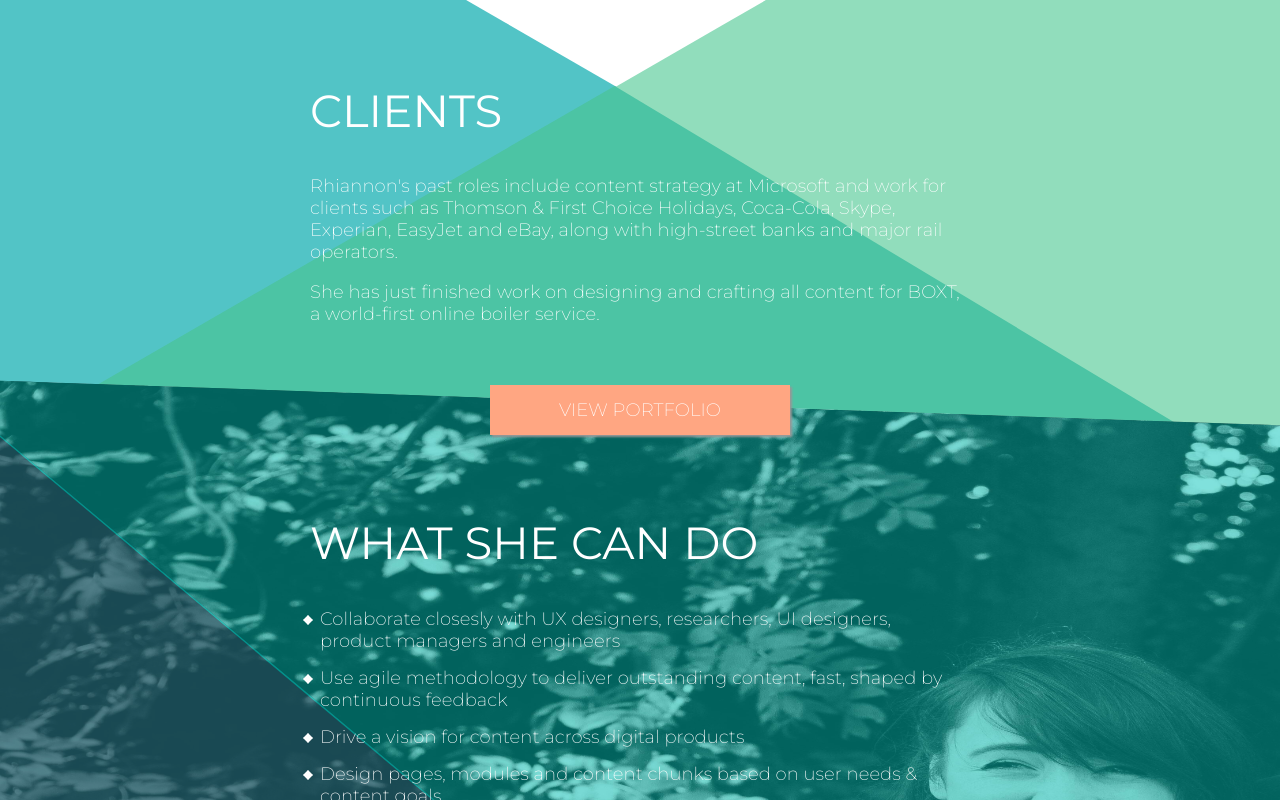
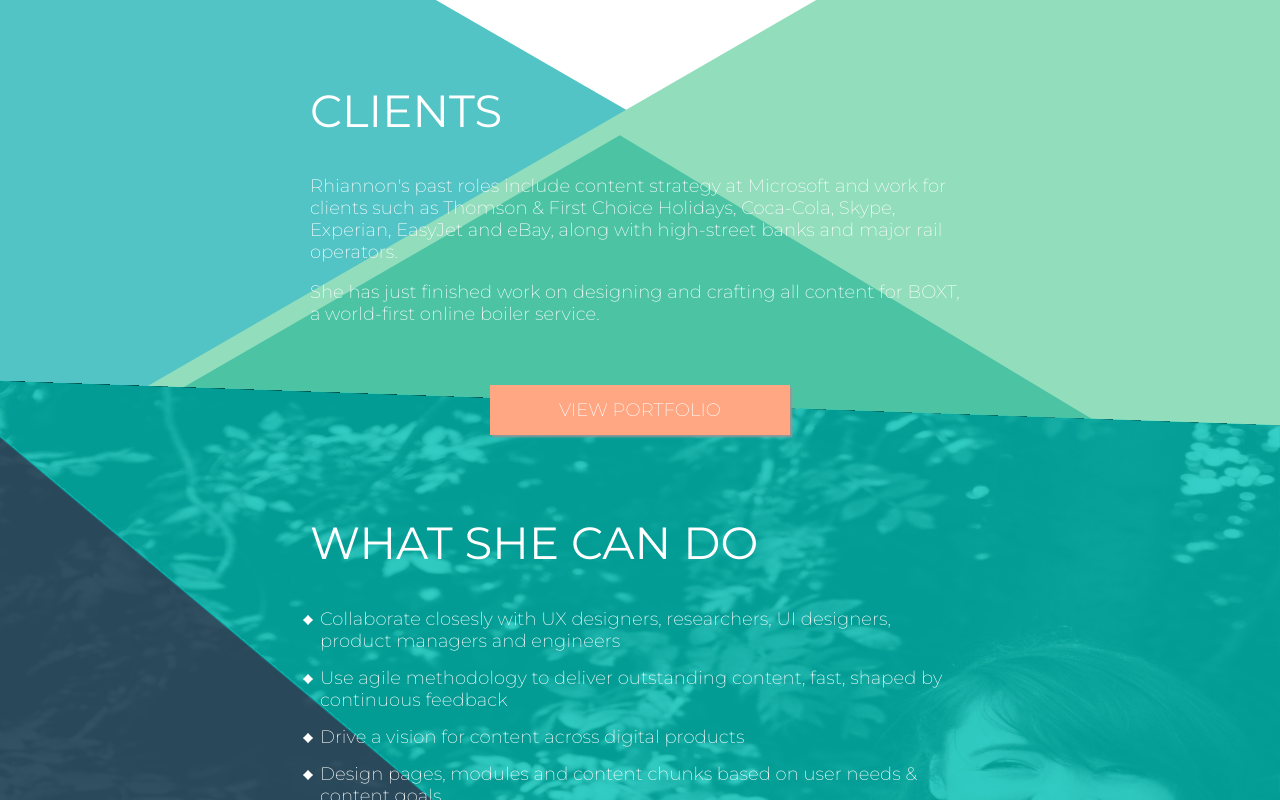
Before and after one commit to mthomasuk/rhiannon-jones-portfolio, a React (Create React App) app: page / in a window 1280 px wide. Shown: the part 740-1540 px from the top of the page. Built offline with nearby package versions, Linux system fonts and the light colour scheme.

Commit message:
added some sweet CSS3 transitions oooh yeah

```diff
--- a/src/containers/Mask.css
+++ b/src/containers/Mask.css
@@ -10,6 +10,19 @@
   left: -24px;
   z-index: -1;
   transform: rotate(-30deg);
+  animation: 4s infinite alternate orange-drift;
+  transition: transform 0.5s linear;
+  will-change: transform;
+}
+
+@keyframes orange-drift {
+    0% {
+      transform: rotate(-30deg) translateX(0%) translateY(0%);
+    }
+
+    100% {
+      transform: rotate(-30deg) translateX(2%) translateY(2%);
+    }
 }
 
 .Teal {
@@ -20,6 +33,19 @@
   height: 900px;
   z-index: -1;
   transform: rotate(30deg);
+  animation: 4s infinite alternate teal-drift;
+  transition: transform 0.5s linear;
+  will-change: transform;
+}
+
+@keyframes teal-drift {
+    0% {
+      transform: rotate(30deg) translateX(0%) translateY(0%);
+    }
+
+    100% {
+      transform: rotate(30deg) translateX(2%) translateY(2%);
+    }
 }
 
 .Green {
@@ -30,6 +56,19 @@
   height: 1000px;
   z-index: -1;
   transform: rotate(-30deg) skew(10deg);
+  animation: 4s infinite alternate green-drift;
+  transition: transform 0.5s linear;
+  will-change: transform;
+}
+
+@keyframes green-drift {
+    0% {
+      transform: rotate(-30deg) skew(10deg) translateX(0%) translateY(0%);
+    }
+
+    100% {
+      transform: rotate(-30deg) skew(10deg) translateX(3%) translateY(3%);
+    }
 }
 
 .Dark-Green {
@@ -40,6 +79,19 @@
   height: 900px;
   z-index: -1;
   transform: rotate(-30deg) skew(29deg);
+  animation: 4s infinite alternate dark-green-drift;
+  transition: transform 0.5s linear;
+  will-change: transform;
+}
+
+@keyframes dark-green-drift {
+    0% {
+      transform: rotate(-30deg) skew(29deg) translateX(0%) translateY(0%);
+    }
+
+    100% {
+      transform: rotate(-30deg) skew(29deg) translateX(-6%) translateY(6%);
+    }
 }
 
 .Photo, .Filter {
@@ -58,9 +110,13 @@
   background-position: 0 20%;
 }
 
+
 .Filter {
   background-color: #03c3ba;
   opacity: 0.5;
+  animation: 6s infinite alternate opacity-drift;
+  transition: all 0.5s linear;
+  will-change: transform;
 }
 
 .Black {
@@ -73,6 +129,19 @@
   z-index: -1;
   border: 1px solid #03c3ba;
   transform: rotate(90deg) skew(45deg, -50deg);
+  animation: 6s infinite alternate opacity-drift;
+  transition: all 0.5s linear;
+  will-change: transform;
+}
+
+@keyframes opacity-drift {
+    0% {
+      opacity: 0.5;
+    }
+
+    100% {
+      opacity: 0.8;
+    }
 }
 
 .White {
```
Also changed, not shown: 8 other files (tests, documents, lock files or other folders).
